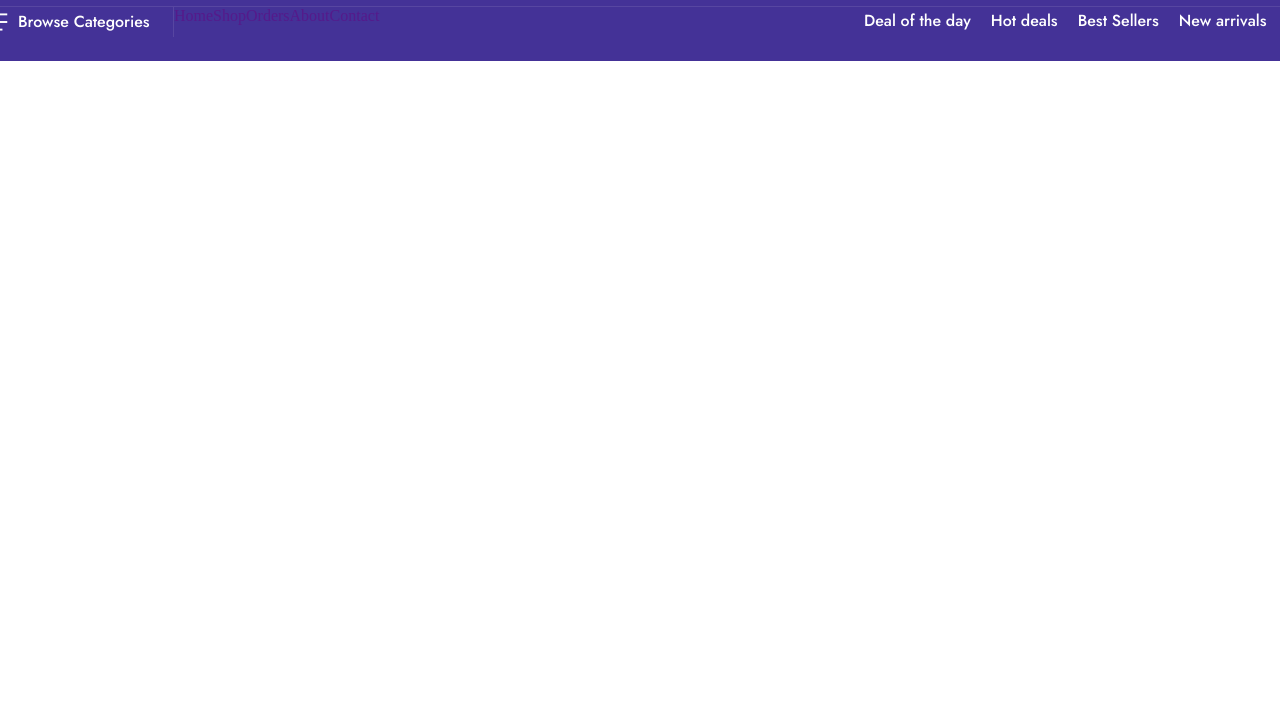
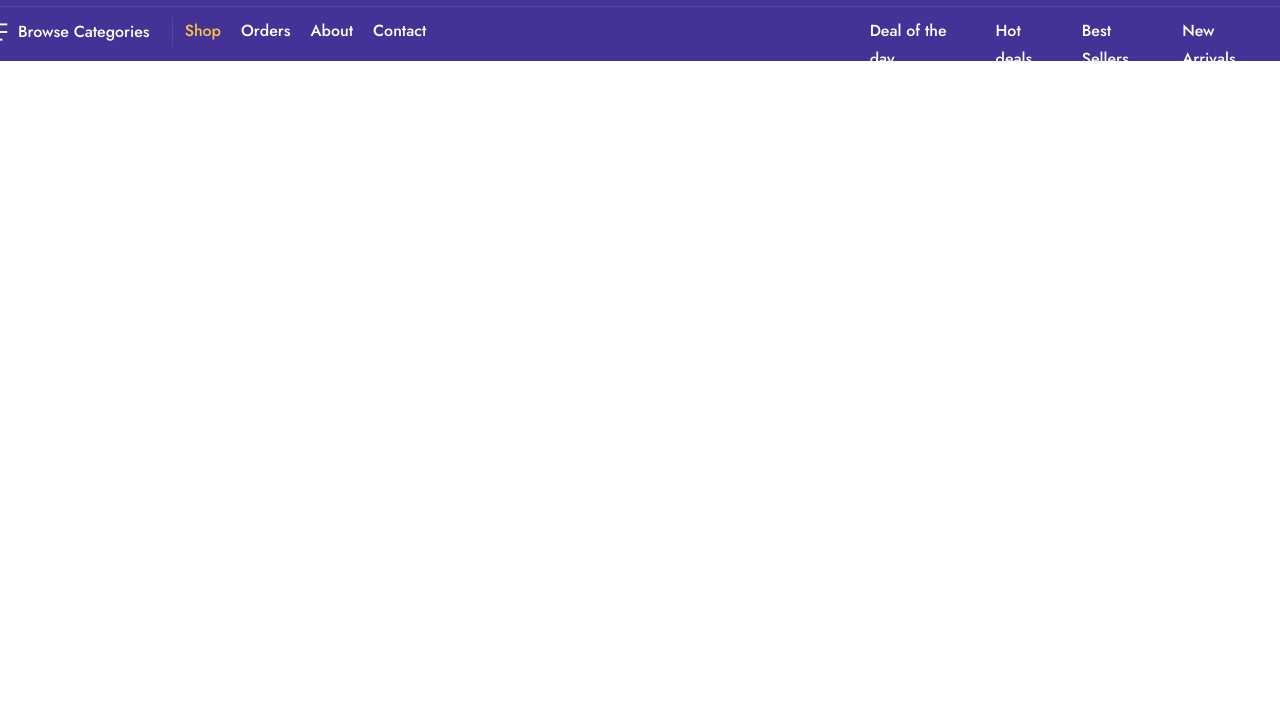
Before and after one commit to rajabovvv/Alexx, a plain HTML site: page index.html in a window 1280 px wide. Shown: the part 84-800 px from the top of the page. Drawn offline with Linux system fonts and the light colour scheme.

Commit message:
feat:compleated navbar frame

```diff
--- a/index.html
+++ b/index.html
@@ -51,7 +51,7 @@
             <a href="">
               <div class="top_menu_box">
                 <div class="box_icon_box">
-                  <img src="/public/images/icons/my_account.svg" alt="" />
+                  <img src="/profile 1.svg" alt="" />
                 </div>
                 <div class="box_info_box">
                   <span>Sign In</span>
@@ -80,19 +80,16 @@
               <span>Browse Categories</span>
             </div>
             <div class="navbar_route_menu">
-              <div class="router menu">
-                <a href="" class="active">Home</a>
+              <div class="router_menu">
+                <a href="" class="active">Shop</a>
               </div>
-              <div class="router menu">
-                <a href="">Shop</a>
-              </div>
-              <div class="router menu">
+              <div class="router_menu">
                 <a href="">Orders</a>
               </div>
-              <div class="router menu">
+              <div class="router_menu">
                 <a href="">About</a>
               </div>
-              <div class="router menu">
+              <div class="router_menu">
                 <a href="">Contact</a>
               </div>
             </div>
@@ -100,7 +97,7 @@
               <span>Deal of the day</span>
               <span>Hot deals</span>
               <span>Best Sellers</span>
-              <span>New arrivals</span>
+              <span>New Arrivals</span>
             </div>
           </div>
         </div>
--- a/public/css/home.css
+++ b/public/css/home.css
@@ -165,7 +165,7 @@
 .navbar_bott_menu_box .browse_box {
   width: 185px;
   height: 30px;
-
+  margin-top: 10px;
   display: flex;
   flex-direction: row;
   align-items: center;
@@ -188,7 +188,8 @@
 }
 
 .navbar_bott_menu_box .navbar_route_menu {
-  margin-lest: 12px;
+  margin-top: 10px;
+  margin-left: 12px;
   width: 690px;
   height: 41px;
 
@@ -218,6 +219,7 @@
   flex-direction: row;
 }
 .sorting_menu span {
+  margin-top: 10px;
   margin-right: 20px;
   font-family: "Jost";
   font-style: normal;
```
Also changed, not shown: profile 1.svg (added).
